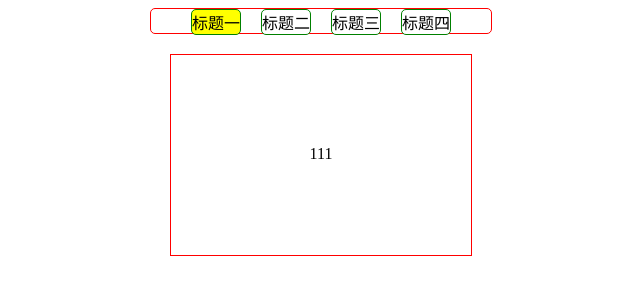
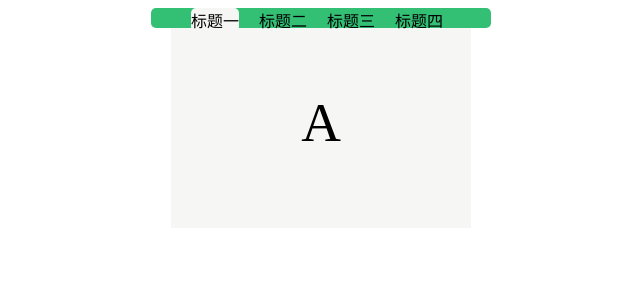
Before and after one commit to ranranqi/tab-demo, a plain HTML site: page index.html in a window 1280 px wide. Both pictures are taken after a click on the item "标题一". Shown: the whole page, without its empty margins (319-959 px from the left). Drawn offline with nearby package versions, Linux system fonts and the light colour scheme.

Commit message:
换些API

```diff
--- a/index.html
+++ b/index.html
@@ -1,9 +1,9 @@
 <!DOCTYPE html>
-<html>
-
+<html lang="en">
 <head>
-    <meta charset="utf-8">
-    <title>tab切换</title>
+    <meta charset="UTF-8">
+    <meta name="viewport" content="width=device-width, initial-scale=1.0">
+    <meta http-equiv="X-UA-Compatible" content="ie=edge">
     <link rel="stylesheet" href="./style.css">
 </head>
 
@@ -15,14 +15,13 @@
         <li>标题四</li>
     </ul>
     <div class="box">
-        <div class="content">111</div>
-        <div class="content">222</div>
-        <div class="content">333</div>
-        <div class="content">444</div>
+        <div class="content active">A</div>
+        <div class="content">B</div>
+        <div class="content">C</div>
+        <div class="content">D</div>
     </div>
 
     <script src="https://cdnjs.cloudflare.com/ajax/libs/jquery/3.3.1/jquery.min.js"></script>
     <script src="./index.js"></script>
 </body>
-
 </html>
--- a/index.js
+++ b/index.js
@@ -1,9 +1,6 @@
-$("li").eq(0).css("background","yellow")
-$(".content").eq(0).css("display","block")
-
-$("li").each(function(index){
-  $(this).click(function(){
-    $(this).css("background","yellow").siblings().css("background","#fff")
-    $(".content").eq(index).css("display","block").siblings().css("display","none")
-  })
+$('li').on('click',(e)=>{
+  var $li = $(e.currentTarget)
+  $li.addClass('active').siblings().removeClass('active')
+  var index = $li.index()
+  $('.box').children().eq(index).addClass('active').siblings().removeClass('active')
 })
--- a/style.css
+++ b/style.css
@@ -1,28 +1,36 @@
-ul {
-    height: 24px;
+ul{
+    height: 20px;
     width: 300px;
-    border: 1px solid red;
+    background: rgb(51, 192, 117);
     border-radius: 5px;
     margin: 0 auto;
 }
 
-ul>li {
+ul>li{
     float: left;
     margin-right: 20px;
     list-style: none;
-    border: 1px solid green;
     border-radius: 5px;
+    cursor: pointer;
+}
+ul>li.active{
+  background: rgb(246, 246, 245);
+  display: block;
 }
 
-.box {
-    border: 1px solid red;
+.box{
     width: 300px;
     height: 200px;
-    margin: 20px auto;
+    margin: 0 auto;
+    background: rgb(246, 246, 245);
 }
 
-.content {
+.content{
     text-align: center;
-    padding-top: 30%;
+    padding-top: 21%;
+    font-size: 55px;
     display: none;
 }
+.content.active{
+  display: block;
+}
```
